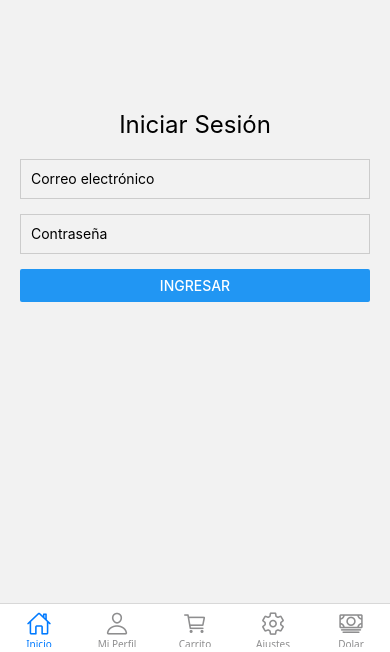
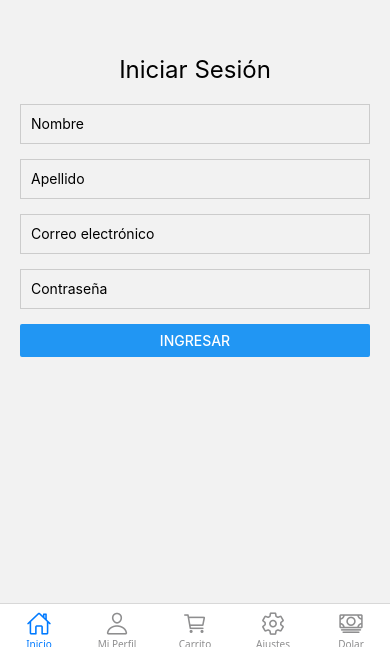
Before and after one commit to CalazaSantiago/delta, a React Native app: screen /Inicio in a window 390 px wide. Shown: the part 192-844 px from the top of the page. Built offline with nearby package versions, Linux system fonts and the light colour scheme.

Commit message:
implemente la base de datos en xampp y agregue campos para los nuevos usuarios

```diff
--- a/componentes/HomeScreen.js
+++ b/componentes/HomeScreen.js
@@ -3,11 +3,14 @@ import { View, Text, TextInput, Button, StyleSheet } from 'react-native';
 import { useNavigation } from '@react-navigation/native';
 
 export default function HomeScreen() {
+  const [nombre, setNombre] = useState('');
+  const [apellido, setApellido] = useState('');
   const [email, setEmail] = useState('');
   const [password, setPassword] = useState('');
-  const navigation = useNavigation(); // <--- Importante
+  const navigation = useNavigation();
 
   const handleLogin = () => {
+    // Aquí podrías agregar la lógica para enviar los datos a tu backend
     // Redirige a la pantalla "Profile"
     navigation.navigate('Profile');
   };
@@ -15,6 +18,18 @@ export default function HomeScreen() {
   return (
     <View style={styles.container}>
       <Text style={styles.title}>Iniciar Sesión</Text>
+      <TextInput
+        style={styles.input}
+        placeholder="Nombre"
+        onChangeText={setNombre}
+        value={nombre}
+      />
+      <TextInput
+        style={styles.input}
+        placeholder="Apellido"
+        onChangeText={setApellido}
+        value={apellido}
+      />
       <TextInput
         style={styles.input}
         placeholder="Correo electrónico"
```
